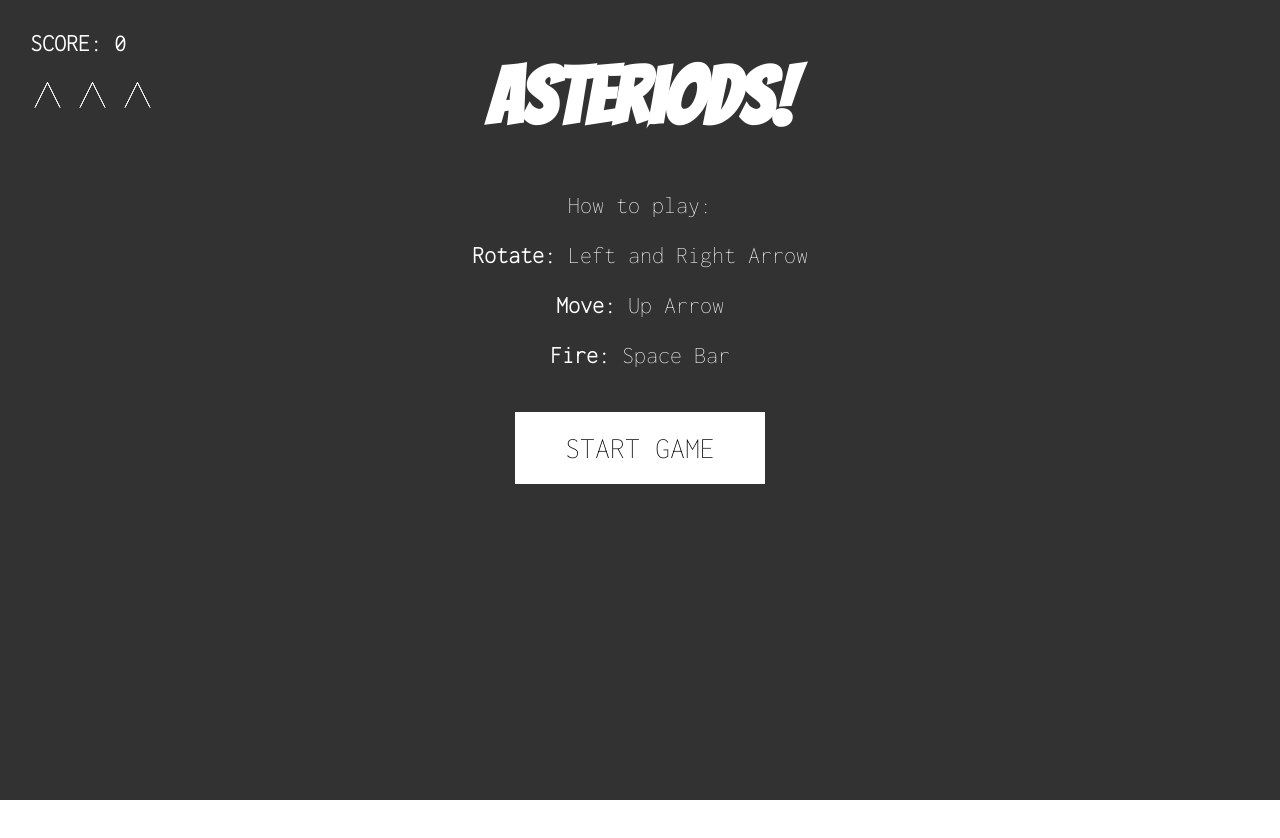
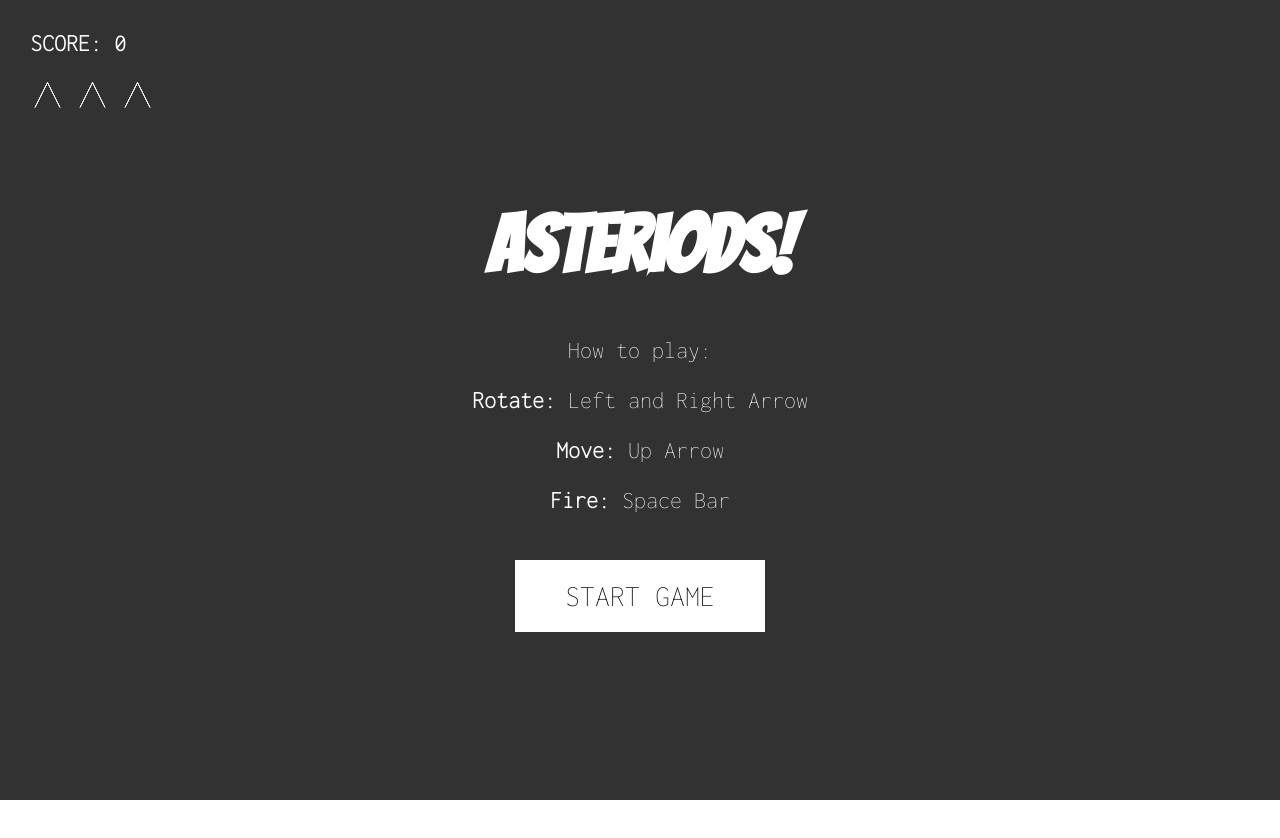
Before and after one commit to cif/benipsen.com, a Next.js app: page /fun in a window 1280 px wide. Shown: the top 838 px of the page. Built offline with nearby package versions, Linux system fonts and the light colour scheme.

Commit message:
center text, limit asteriods to ten

```diff
--- a/state/game.calc.utils.ts
+++ b/state/game.calc.utils.ts
@@ -191,7 +191,10 @@ export const computeNextAsteroidProps = (props: AsteriodProps) => {
 export const computeAsteriods = ({ asteriods, elapsed, generated }) => {
     // create new asteriods as needed.
     const seconds = Math.floor(elapsed / 1000)
-    if (seconds > 0 && seconds % 10 === 0 && !generated) {
+    if (seconds > 0 &&
+        seconds % 10 === 0 &&
+        asteriods.length < 10 && // keep it sane during game over screen
+        !generated) {
         //  generate one more each 10 seconds
         return {
             generated: true,
--- a/styles/game.module.css
+++ b/styles/game.module.css
@@ -51,8 +51,15 @@
 .intro {
     position: relative;
     width: 500px;
-    margin: 50px auto;
+    margin: 0 auto;
     display: block;
+    text-align: center;
+    min-height: 100vh;
+    padding: 0 0.5rem;
+    display: flex;
+    flex-direction: column;
+    justify-content: center;
+    align-items: center;
     text-align: center;
 }
 
@@ -63,6 +70,8 @@
 
 .intro p {
     font-size: 24px;
+    line-height: 20px;
+    margin: 0 0 30px 0;
 }
 
 .startButton {
```
